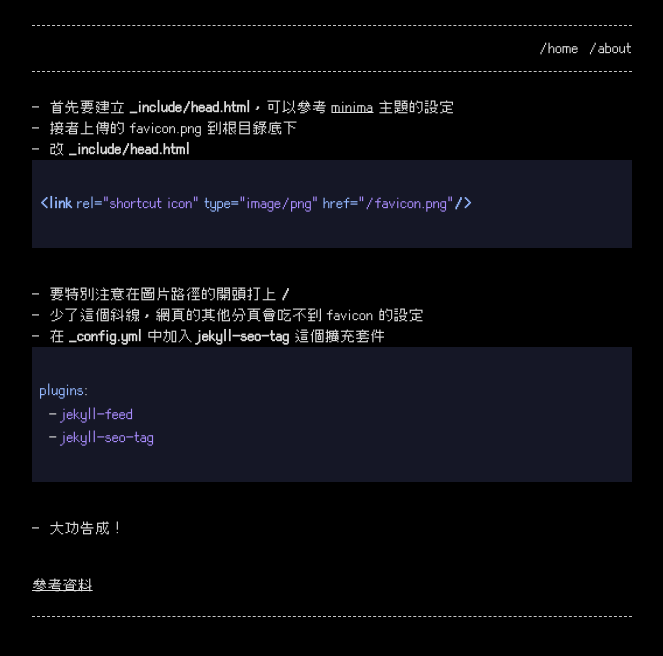
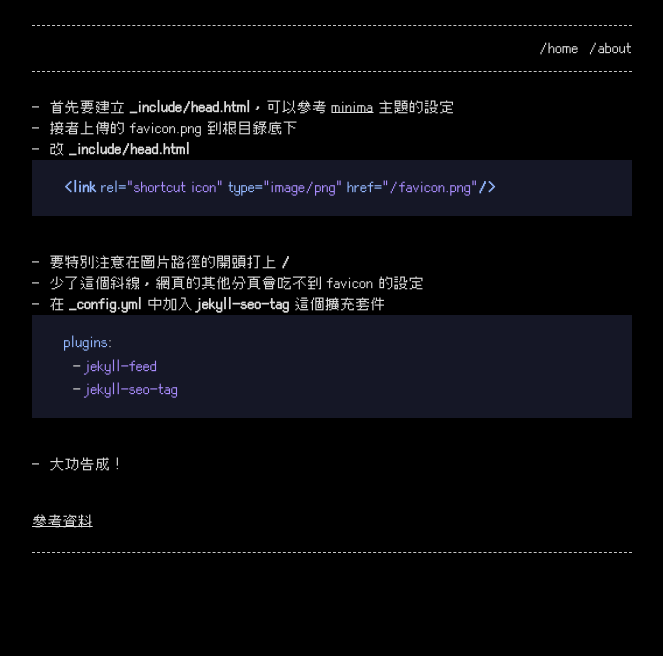
Before and after one commit to morningdip/home, a Jekyll site: the page built from _posts/2024-01-05-favicon.md, in a window 1280 px wide. Shown: the top 656 px of the page, without its empty margins (308-971 px from the left). Built offline with Jekyll 4.4.1, drawn with Linux system fonts in a browser that asks for light colours.

Commit message:
Update base.scss

```diff
--- a/_sass/base.scss
+++ b/_sass/base.scss
@@ -77,7 +77,7 @@ textarea { vertical-align: top; }
  */
 .lineno { color: var(--code-color-1); margin-right: 15px; }
 figure.highlight { margin: 5px 0; }
-pre, code { background-color: var(--raisin-black);  display: block;  border: 0;  padding: 1rem 0.25rem;  margin: 0;  overflow: auto;  font-size: $base-font-size;  color: var(--text-color);  line-height: 1.7 !important;  font-family: $base-font-family !important; }
+pre, code { background-color: var(--raisin-black);  display: block;  border: 0;  padding: 0.5rem 1rem;  margin: 0;  overflow: auto;  font-size: $base-font-size;  color: var(--text-color);  line-height: 1.7 !important;  font-family: $base-font-family !important; }
 .highlight .c { color: var(--roman-silver); font-style: italic } /* Comment */
 .highlight .err { color: var(--congo-pink); } /* Error */
 .highlight .k { color: var(--light-blue); } /* Keyword */
```
